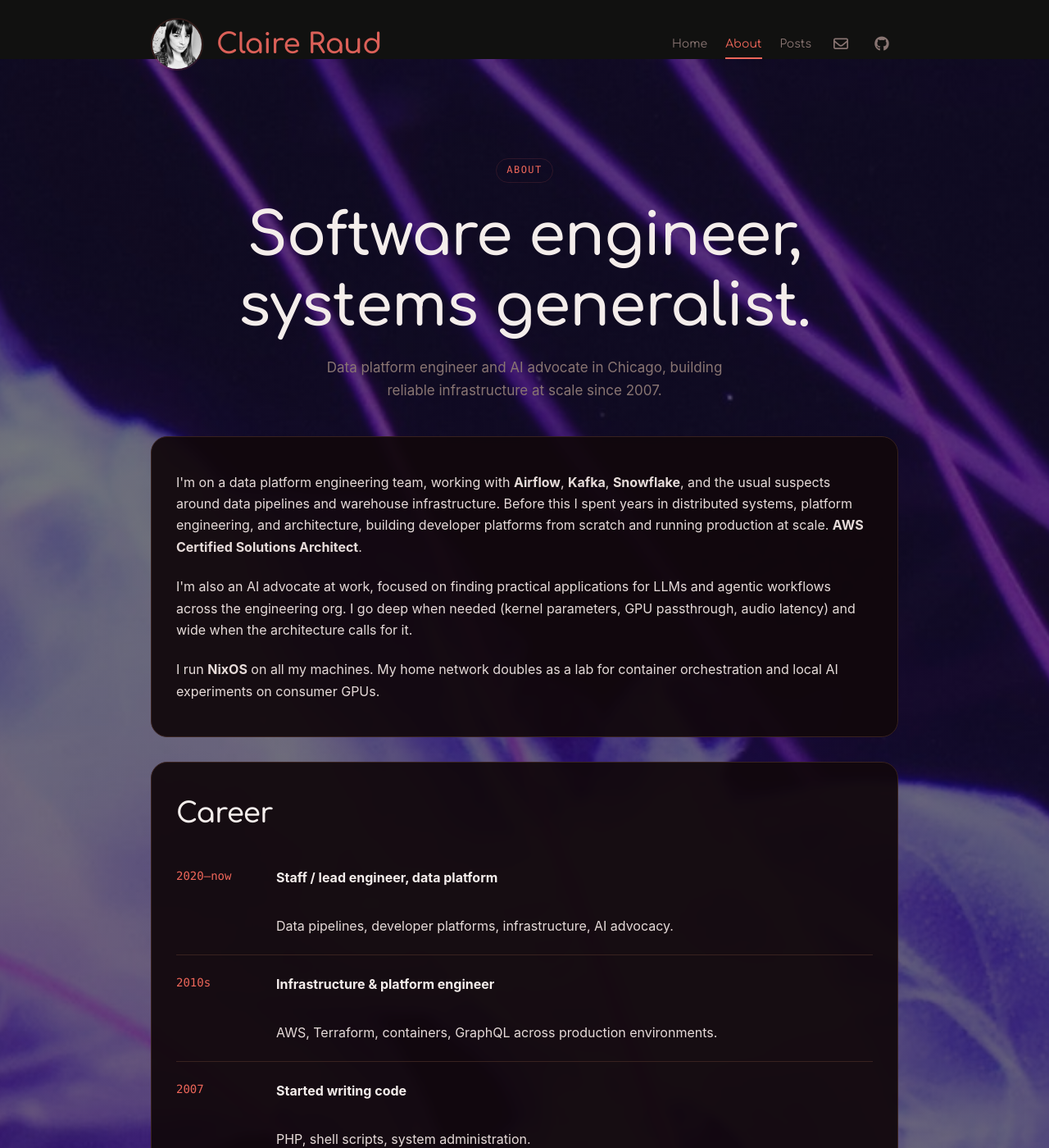
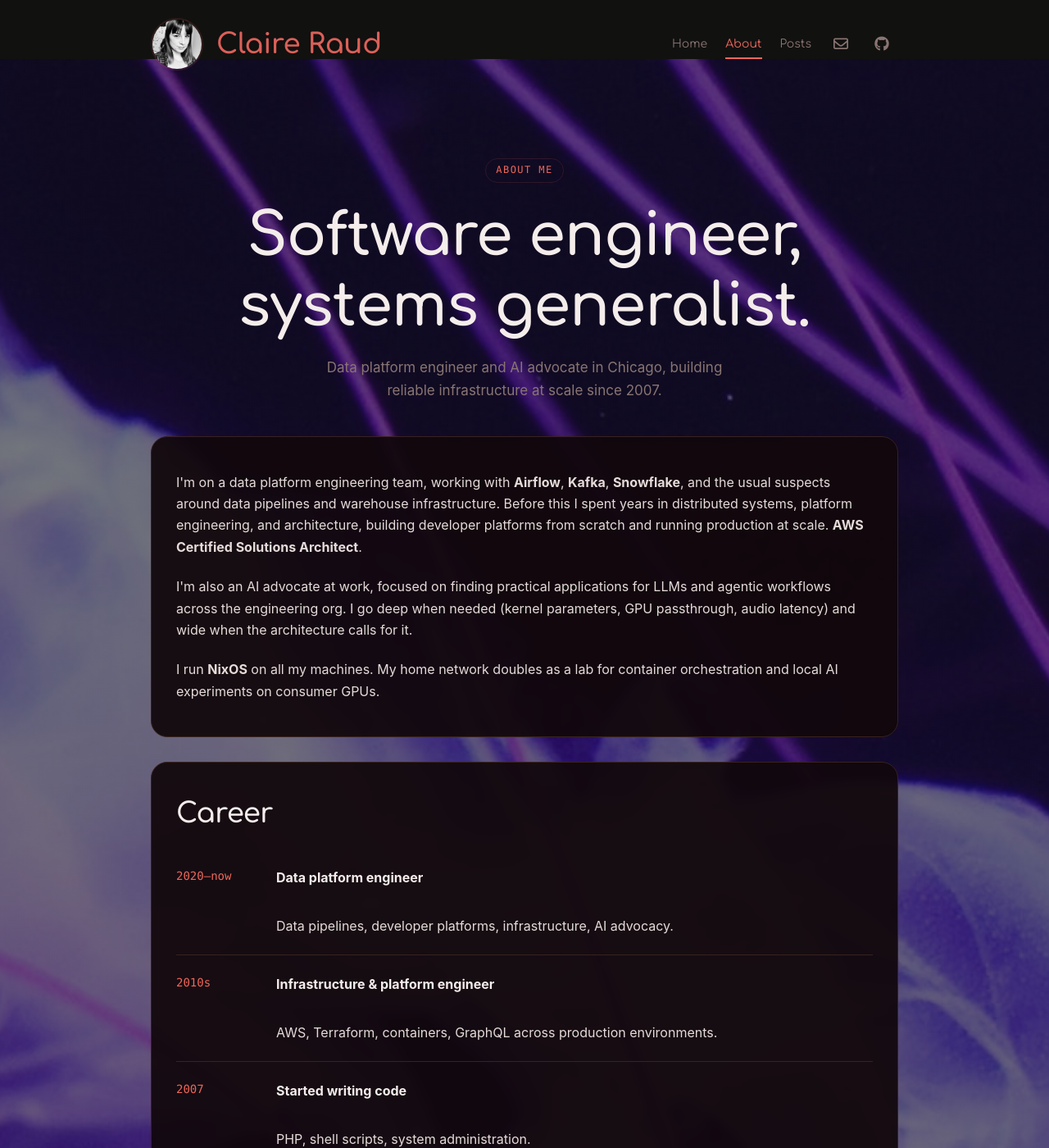
Before and after one commit to clairesrc/clairesrc.github.io, a Jekyll site: the page built from about.html, in a window 1280 px wide and 1400 px high. Shown: the whole window at 82% size. Built offline with Jekyll 4.4.1, drawn with Linux system fonts in a browser that asks for light colours.

Commit message:
Update 'About' section with personal details
Address a hallucinated inaccuracy about my career history

```diff
--- a/about.html
+++ b/about.html
@@ -6,7 +6,7 @@ permalink: /about/
 ---
 
 <section class="page-header">
-  <span class="page-badge">About</span>
+  <span class="page-badge">About me</span>
   <h1 class="display">Software engineer,<br />systems generalist.</h1>
   <p class="lead">
     Data platform engineer and AI advocate in Chicago, building
@@ -42,7 +42,7 @@ permalink: /about/
   <div class="timeline-item">
     <span class="year">2020&ndash;now</span>
     <div class="desc">
-      <strong>Staff / lead engineer, data platform</strong><br />
+      <strong>Data platform engineer</strong><br />
       Data pipelines, developer platforms, infrastructure, AI advocacy.
     </div>
   </div>
```
